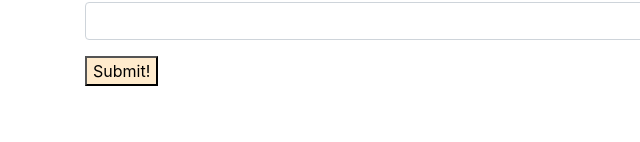
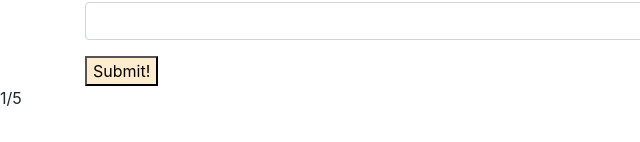
Before and after one commit to CodingMoore/code_typing_game, a website built with webpack: page src/index.html in a window 1280 px wide. Shown: the part 198-340 px from the top of the page, 0-640 px from the left. Built offline with nearby package versions, Linux system fonts and the light colour scheme.

Commit message:
add counter

```diff
--- a/src/index.html
+++ b/src/index.html
@@ -29,5 +29,7 @@
       <button type="submit" id="subButton">Submit!</button>
     </form>
   </div>
+  <div id="progress">
+  </div>
 </body>
 </html>
--- a/src/main.js
+++ b/src/main.js
@@ -8,9 +8,11 @@ import { validater } from './js/validate-char.js';
 $(document).ready(function() {
   let game = new Complete();
   $("#promptOut").text(game.prompt1[0]);
+  $("#progress").text(`1/${game.prompt1.length}`);
   $("#inputField").on("input", function() {
     $("#visual").html(validater($("#inputField").val(), game.prompt1[game.turnsTaken]));
   });
+  let progress = `${(game.turnsTaken) +2} / ${game.prompt1.length}`;
   $("form").submit(function(event) {
     event.preventDefault();
     game.userInput.push($("#inputField").val());
```
